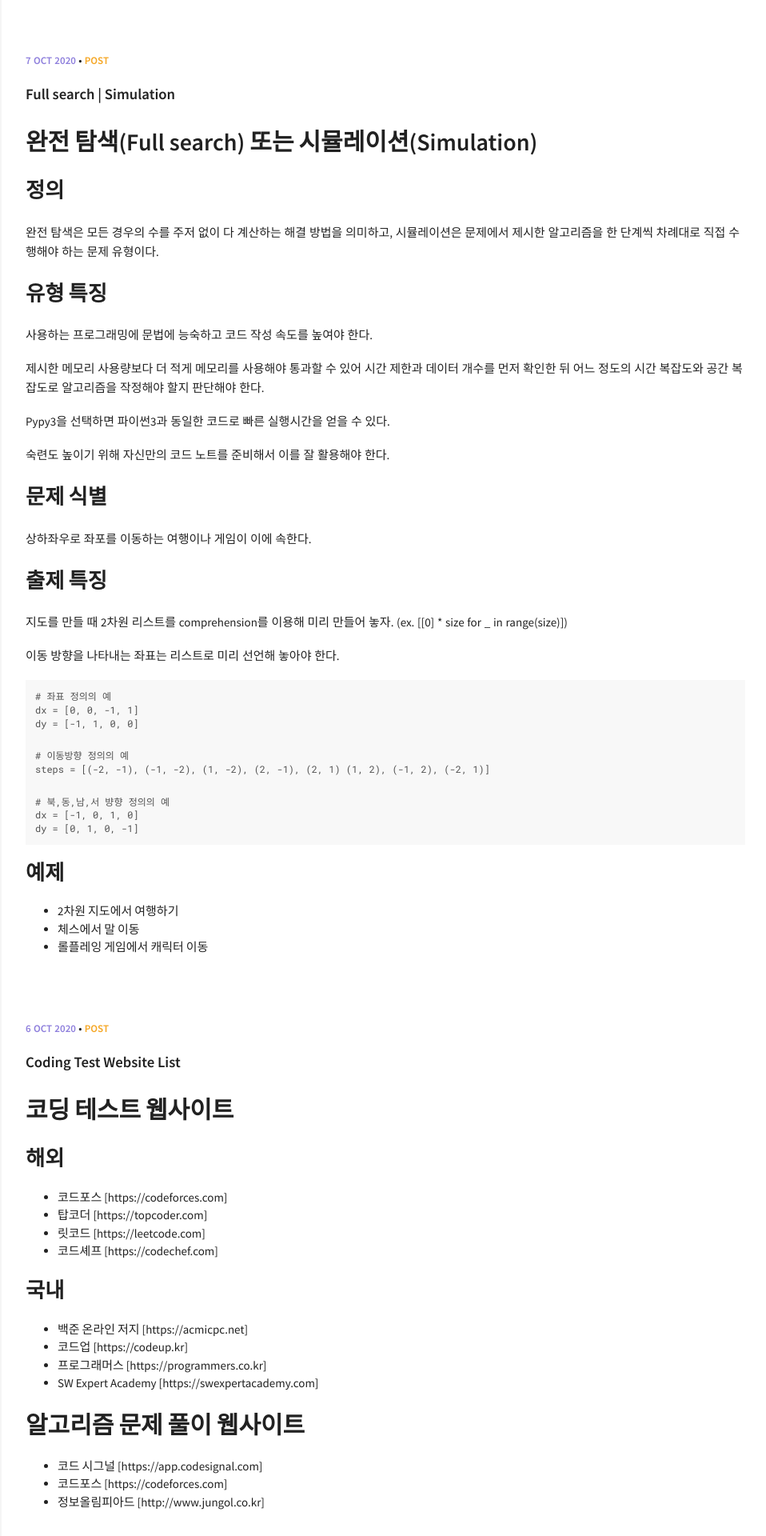
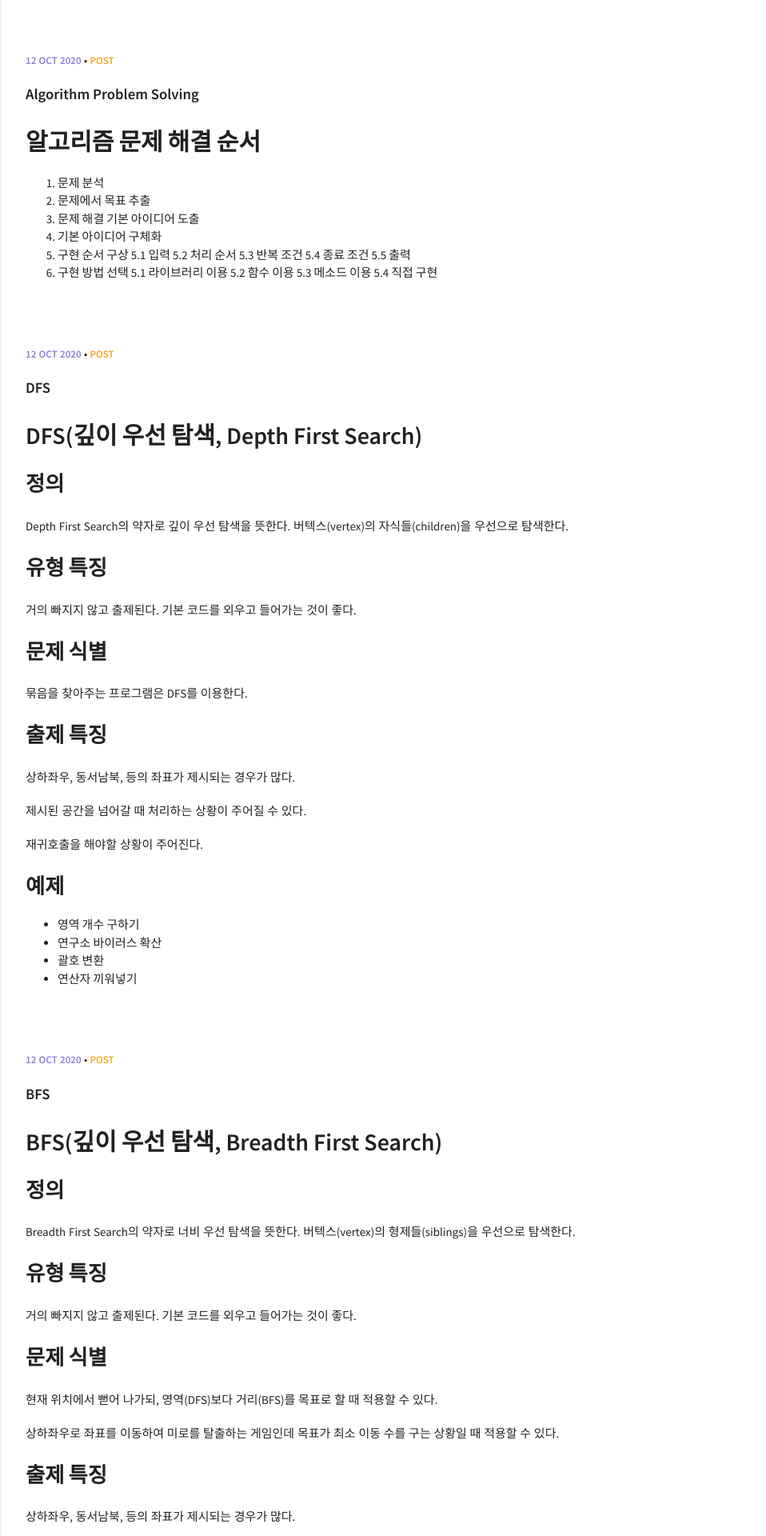
Before and after one commit to mingyuchoo/mingyuchoo.github.io, a Jekyll site: the page built from index.html, in a window 1280 px wide. Shown: the top 1920 px of the page at 80% size, without its empty margins (318-1276 px from the left). Built offline with Jekyll 4.4.1, drawn with Linux system fonts in a browser that asks for light colours; some of the changed text lies outside the part shown.

Commit message:
make it better

```diff
--- a/_posts/2020-10-07-algorithm-full-search.md
+++ b/_posts/2020-10-07-algorithm-full-search.md
@@ -27,7 +27,7 @@ Pypy3을 선택하면 파이썬3과 동일한 코드로 빠른 실행시간을
 
 ## 문제 식별
 
-상하좌우로 좌포를 이동하는 여행이나 게임이 이에 속한다.
+상하좌우로 좌표를 이동하는 여행이나 게임이 이에 속한다.
 
 ## 출제 특징
 
--- /dev/null
+++ b/_posts/2020-10-12-algorithm-bfs.md
@@ -0,0 +1,38 @@
+---
+layout: post
+title: "BFS"
+date: 2020-10-12 03:30
+categories: post
+tags: [algorithm, bfs]
+comments: true
+---
+
+
+# BFS(깊이 우선 탐색, Breadth First Search)
+
+## 정의
+
+Breadth First Search의 약자로 너비 우선 탐색을 뜻한다. 버텍스(vertex)의 형제들(siblings)을 우선으로 탐색한다.
+
+## 유형 특징
+
+거의 빠지지 않고 출제된다.
+기본 코드를 외우고 들어가는 것이 좋다.
+
+## 문제 식별
+
+현재 위치에서 뻗어 나가되, 영역(DFS)보다 거리(BFS)를 목표로 할 때 적용할 수 있다.
+
+상하좌우로 좌표를 이동하여 미로를 탈출하는 게임인데 목표가 최소 이동 수를 구는 상황일 때 적용할 수 있다.
+
+
+## 출제 특징
+
+상하좌우, 동서남북, 등의 좌표가 제시되는 경우가 많다.
+
+제시된 공간을 넘어갈 때 처리하는 상황이 주어질 수 있다.
+
+## 예제
+
+- 미로 출구까지의 거리 구하기
+- 특정 거리의 도시 찾기
--- /dev/null
+++ b/_posts/2020-10-12-algorithm-dfs.md
@@ -0,0 +1,38 @@
+---
+layout: post
+title: "DFS"
+date: 2020-10-12 03:30
+categories: post
+tags: [algorithm, dfs]
+comments: true
+---
+
+# DFS(깊이 우선 탐색, Depth First Search)
+
+## 정의
+
+Depth First Search의 약자로 깊이 우선 탐색을 뜻한다. 버텍스(vertex)의 자식들(children)을 우선으로 탐색한다.
+
+## 유형 특징
+
+거의 빠지지 않고 출제된다.
+기본 코드를 외우고 들어가는 것이 좋다.
+
+## 문제 식별
+
+묶음을 찾아주는 프로그램은 DFS를 이용한다.
+
+## 출제 특징
+
+상하좌우, 동서남북, 등의 좌표가 제시되는 경우가 많다.
+
+제시된 공간을 넘어갈 때 처리하는 상황이 주어질 수 있다.
+
+재귀호출을 해야할 상황이 주어진다.
+
+## 예제
+
+- 영역 개수 구하기
+- 연구소 바이러스 확산
+- 괄호 변환
+- 연산자 끼워넣기
--- /dev/null
+++ b/_posts/2020-10-12-algorithm-problem-solving.md
@@ -0,0 +1,26 @@
+---
+layout: post
+title: "Algorithm Problem Solving"
+date: 2020-10-12 05:00
+categories: post
+tags: [algorithm, problem-solving, procedure, process, know-how]
+comments: true
+---
+
+# 알고리즘 문제 해결 순서
+
+1. 문제 분석
+2. 문제에서 목표 추출
+3. 문제 해결 기본 아이디어 도출
+4. 기본 아이디어 구체화
+5. 구현 순서 구상
+    5.1 입력
+    5.2 처리 순서
+    5.3 반복 조건
+    5.4 종료 조건
+    5.5 출력
+6. 구현 방법 선택
+    5.1 라이브러리 이용
+    5.2 함수 이용
+    5.3 메소드 이용
+    5.4 직접 구현
```
Also changed, not shown: _posts/202010-12-algorithm-bfs.md (deleted, +0 -23 lines), _posts/202010-12-algorithm-dfs.md (deleted, +0 -24 lines).
